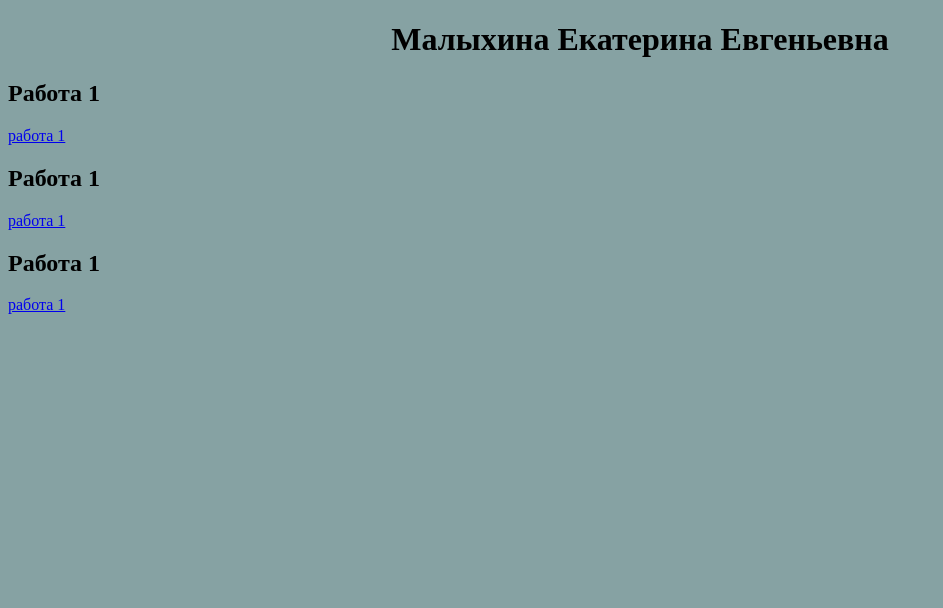
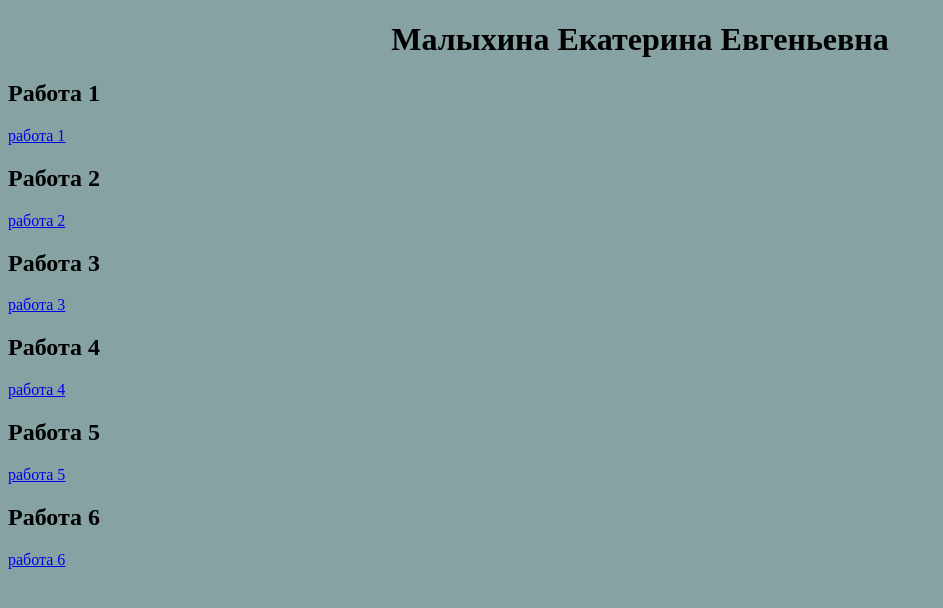
Before and after one commit to MothMol/MothMol.github.io, a plain HTML site: page index.html in a window 1280 px wide. Shown: the whole page, without its empty margins (0-943 px from the left). Drawn offline with Linux system fonts and the light colour scheme.

Commit message:
New homeworks

```diff
--- a/index.html
+++ b/index.html
@@ -18,10 +18,21 @@
     <ing src="фото.jpg"/>
     <h2>Работа 1</h2>
     <a href="1.html">работа 1</a> <br>
-     <h2>Работа 1</h2>
-    <a href="1.html">работа 1</a> <br>
-     <h2>Работа 1</h2>
-    <a href="1.html">работа 1</a>
+
+     <h2>Работа 2</h2>
+    <a href="1.html">работа 2</a> <br>
+
+     <h2>Работа 3</h2>
+    <a href="1.html">работа 3</a>
+
+    <h2>Работа 4</h2>
+    <a href="1.html">работа 4</a> <br>
+
+     <h2>Работа 5</h2>
+    <a href="1.html">работа 5</a> <br>
+
+     <h2>Работа 6</h2>
+    <a href="1.html">работа 6</a>
 
 </body>
 </html>
```
